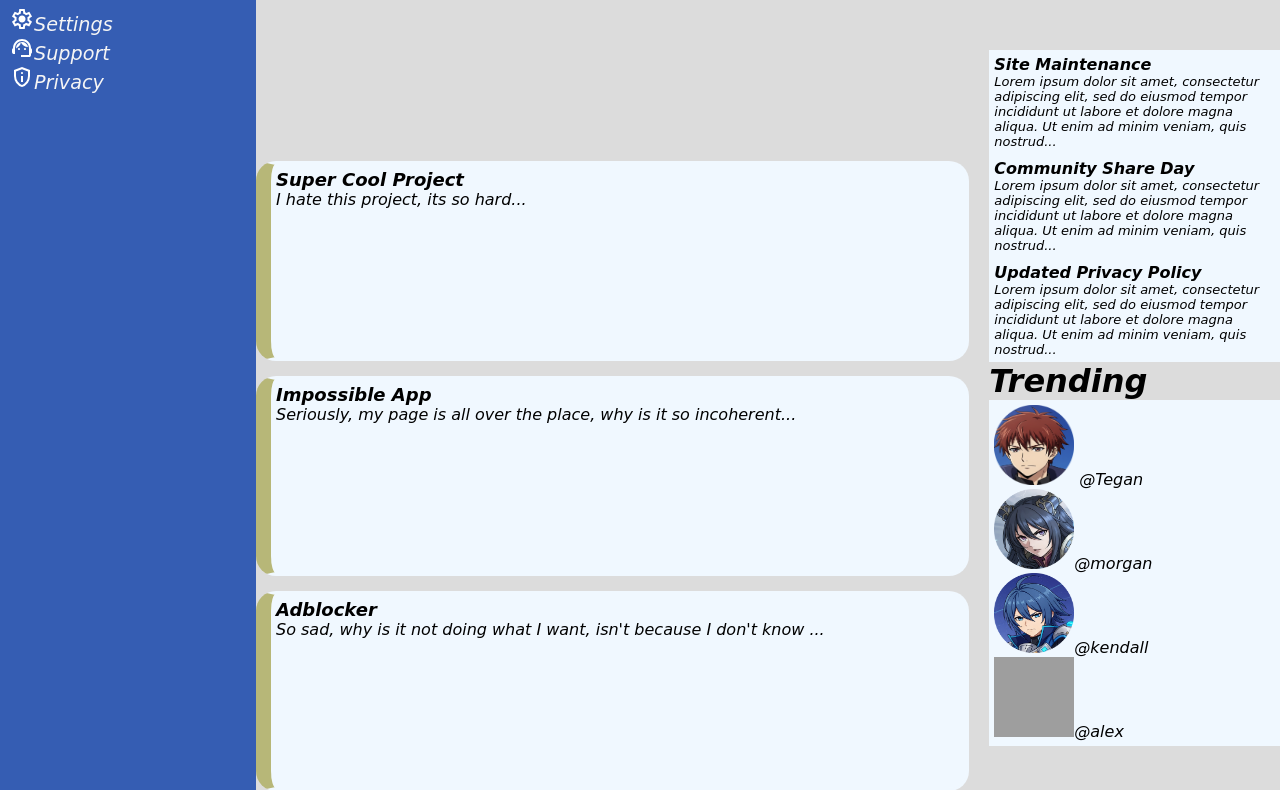
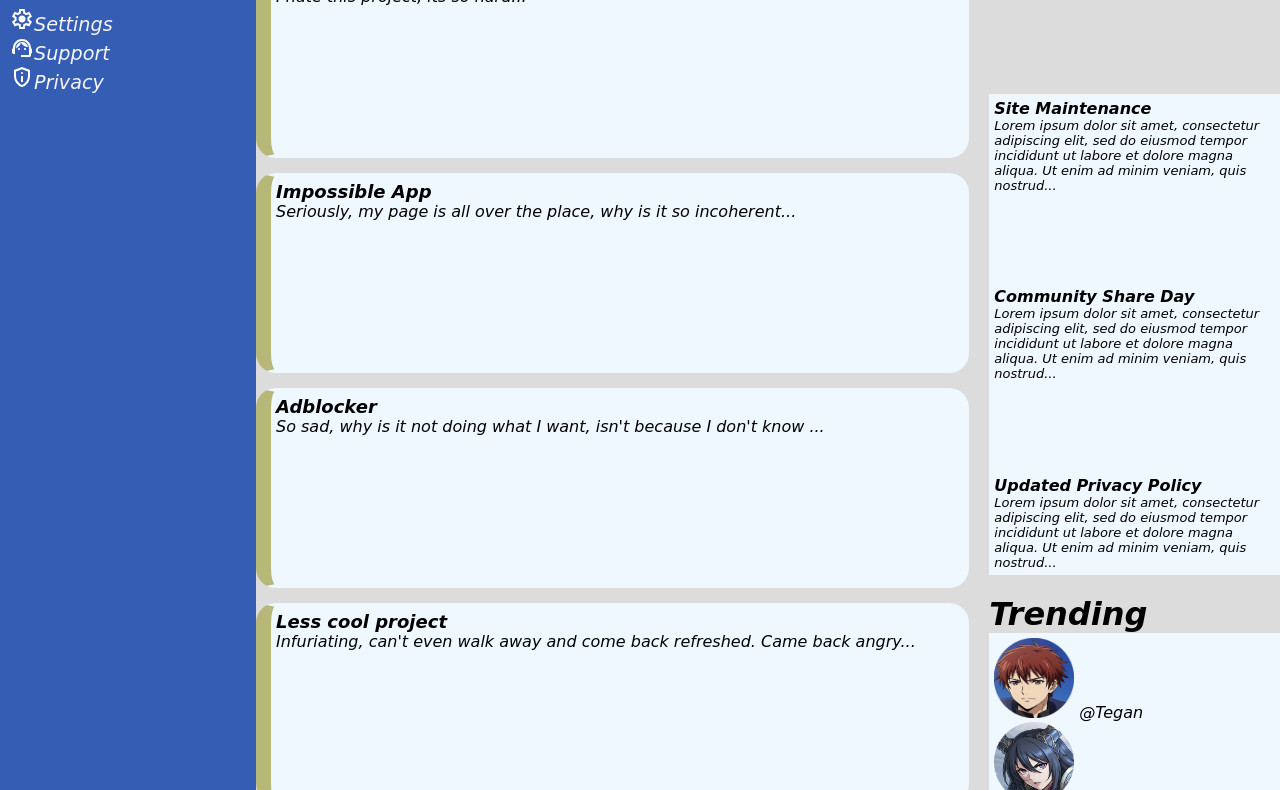
Before and after one commit to squidmart/Admin-Dashboard, a plain HTML site: page index.html in a window 1280 px wide. Shown: the part 427-1217 px from the top of the page. Drawn offline with Linux system fonts and the light colour scheme; grey boxes are pictures that could not be loaded; a web font is replaced by a local one.

Commit message:
finishing touches

```diff
--- a/style.css
+++ b/style.css
@@ -18,7 +18,8 @@ body {
     display: grid;
     grid-template-columns: 1fr 4fr;
     grid-template-rows: 1fr 4fr;
-    min-height: 100vh;
+
+
 
 }
 
@@ -82,22 +83,24 @@ body {
     grid-row:2/3;
     display: grid;
     grid-template-columns: 3fr 1fr;
-
     background-color: gainsboro;
     gap: 20px;
 }
 
 .project-lists {
     display: grid;
-    grid-template-columns: autofit minmax(200px 1fr);
-    grid-template-rows: repeat(2, 1fr);
+    grid-template-columns: repeat(autofit, minmax(200px, 1fr));
     gap: 15px;
 }
+.rightSidebar {
+    display: grid;
+    grid-template-rows: auto auto;
+    gap: 20px;
+}
+/* .project-lists h1{
 
-.project-lists h1{
-
-    grid-row: 1/1;
-}
+    grid-row: 1/-1;
+} */
 
 
 ul {
```
